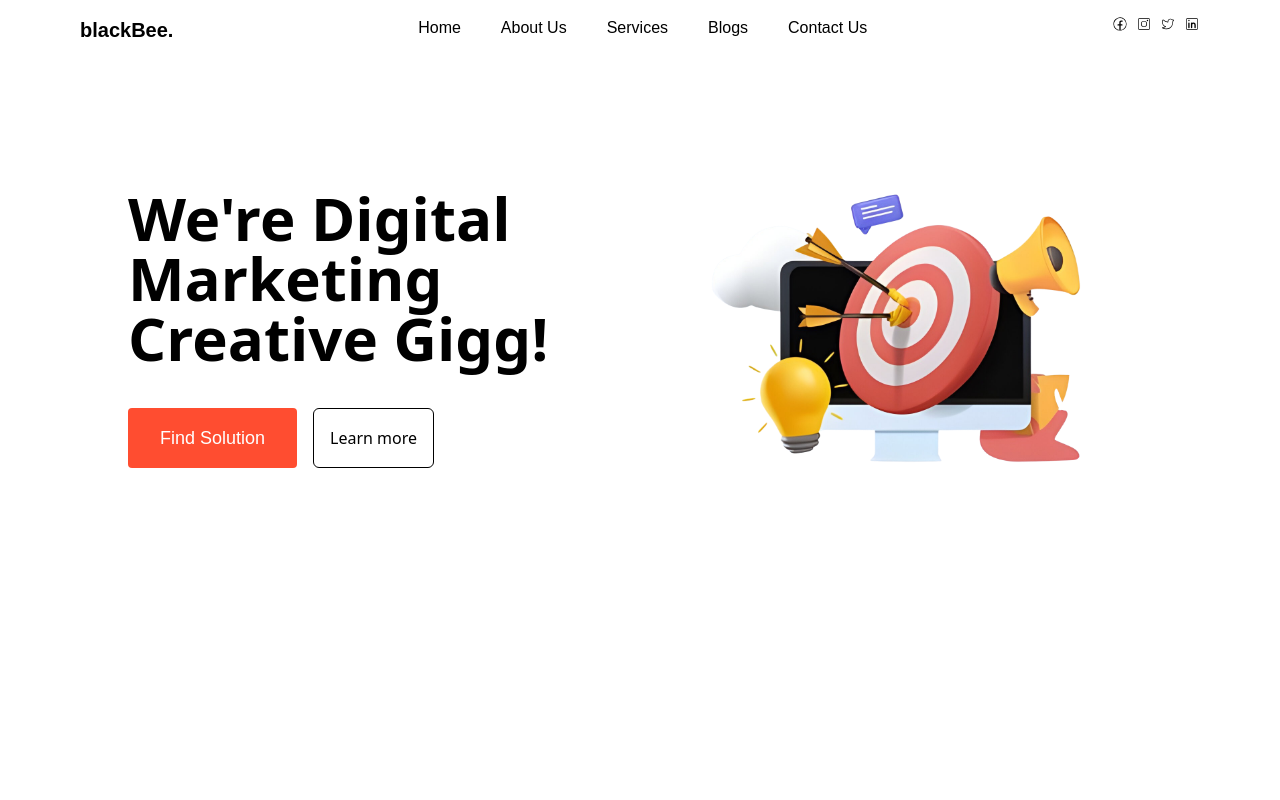
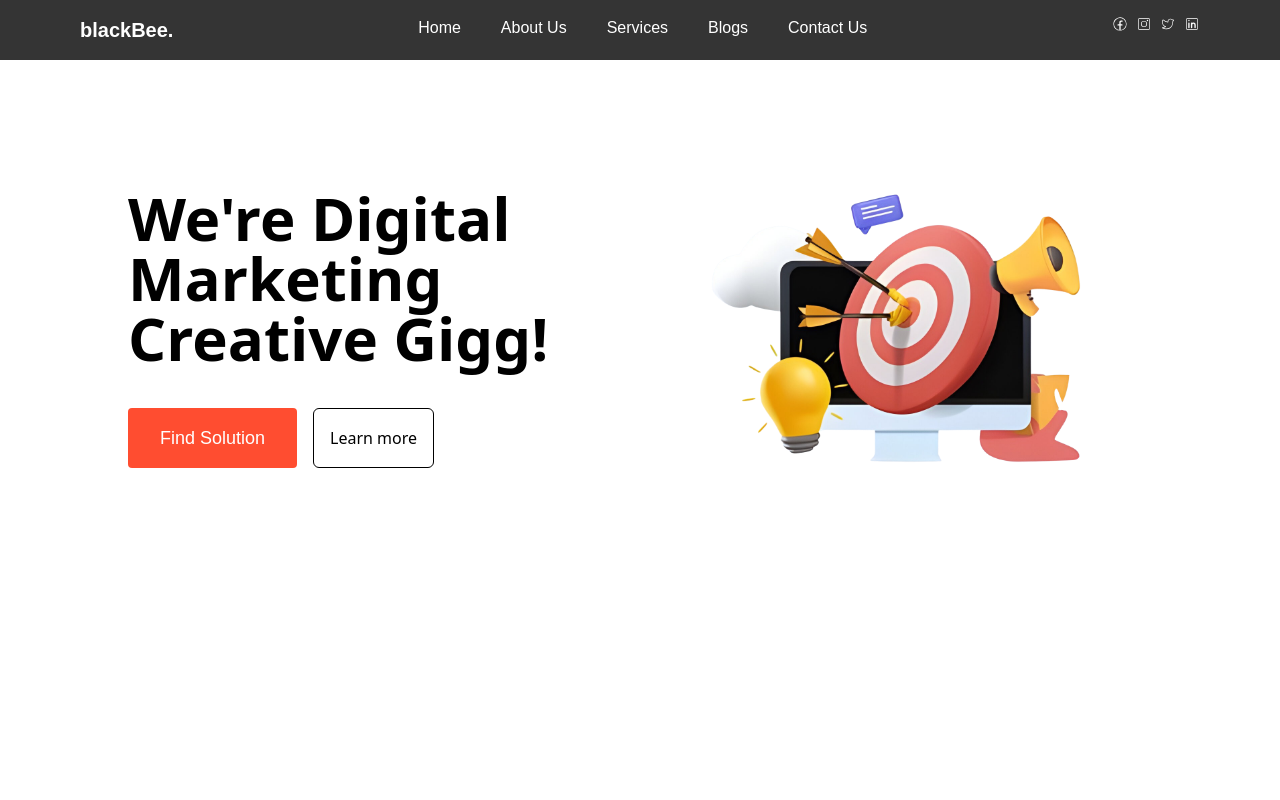
Before and after one commit to anupkumarjana/Balck-Bee, a React (Create React App) app: page / in a window 1280 px wide. Shown: the top 800 px of the page. Built offline with nearby package versions, Linux system fonts and the light colour scheme.

Commit message:
background color chnaged

```diff
--- a/src/components/Header/Header.jsx
+++ b/src/components/Header/Header.jsx
@@ -1,5 +1,5 @@
-import React, { useState, useEffect } from "react";
-// import { Link } from "react-router-dom";
+import React, { useState } from "react";
+import { Link } from "react-router-dom";
 import { FiMenu } from "react-icons/fi";
 import { FaRegWindowClose } from "react-icons/fa";
 import { CiFacebook, CiLinkedin, CiTwitter } from "react-icons/ci";
@@ -7,48 +7,48 @@ import { CiInstagram } from "react-icons/ci";
 
 const Header = () => {
   const [isShow, setIsShow] = useState(false);
-  const [isScrolled, setIsScrolled] = useState(false);
+  // const [isScrolled, setIsScrolled] = useState(false);
 
-  useEffect(() => {
-    const handleScroll = () => {
-      const scrollPosition = window.scrollY;
-      if (scrollPosition > 0) {
-        setIsScrolled(true);
-      } else {
-        setIsScrolled(false);
-      }
-    };
+  // useEffect(() => {
+  //   const handleScroll = () => {
+  //     const scrollPosition = window.scrollY;
+  //     if (scrollPosition > 0) {
+  //       setIsScrolled(true);
+  //     } else {
+  //       setIsScrolled(false);
+  //     }
+  //   };
 
-    window.addEventListener("scroll", handleScroll);
+  //   window.addEventListener("scroll", handleScroll);
 
-    return () => {
-      window.removeEventListener("scroll", handleScroll);
-    };
-  }, []);
+  //   return () => {
+  //     window.removeEventListener("scroll", handleScroll);
+  //   };
+  // }, []);
 
   return (
-    <header
-      className="w-full fixed z-2 bg-white"
-    >
+    <header className="w-full fixed z-20 bg-[#343434] text-white">
       <>
         <nav className="flex lg:px-20 px-10 py-4 w-full justify-between">
-          <h1 className="text-xl font-bold font-montserrat">blackBee.</h1>
+          <h1 className="text-xl font-bold font-montserrat">
+            <Link to="/">blackBee.</Link>{" "}
+          </h1>
           <div className="lg:block hidden">
             <ul className="flex gap-10 font-outfit">
               <li className="cursor-pointer hover:text-orange-400 transition-all ease-in-out duration-100">
-                Home
+                <Link to="/">Home</Link>
               </li>
               <li className="cursor-pointer hover:text-orange-400 transition-all ease-in-out duration-100">
-                About Us
+                <Link to="/about"> About Us</Link>
               </li>
               <li className="cursor-pointer hover:text-orange-400 transition-all ease-in-out duration-100">
-                Services
+                <Link to="/services">Services</Link>
               </li>
               <li className="cursor-pointer hover:text-orange-400 transition-all ease-in-out duration-100">
-                Blogs
+                <Link to="blogs">Blogs</Link>
               </li>
               <li className="cursor-pointer hover:text-orange-400 transition-all ease-in-out duration-100">
-                Contact Us
+                <Link to="/contact">Contact Us</Link>
               </li>
             </ul>
           </div>
```
